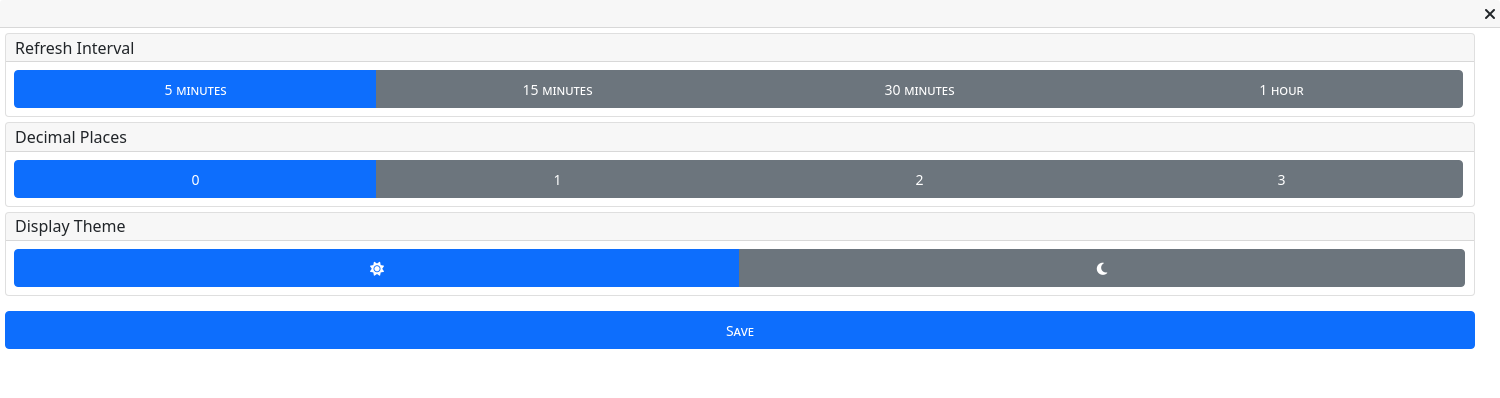
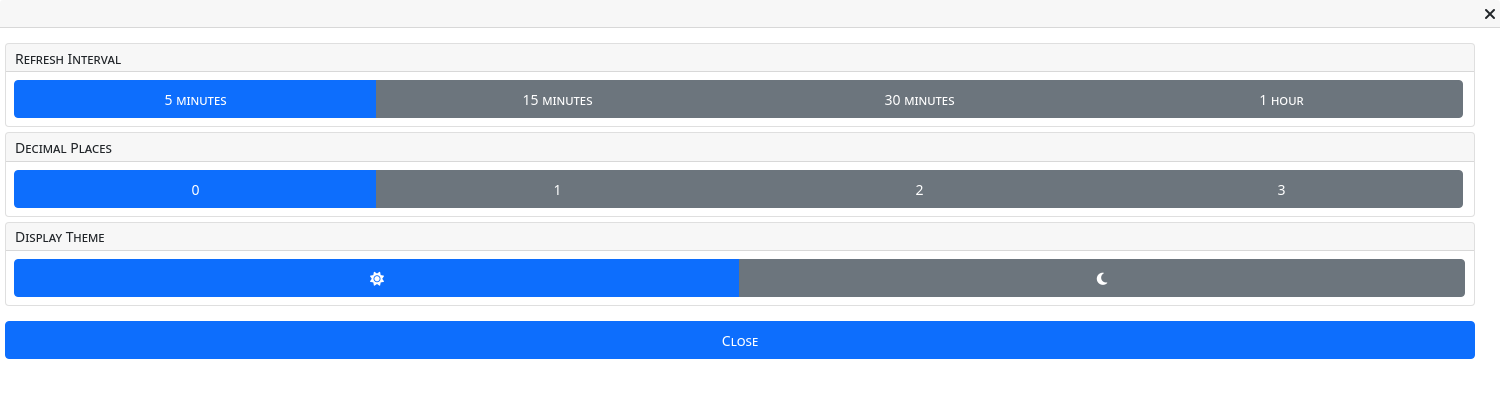
Before and after one commit to aaroncarpenter/fork-board, an Electron app: page src/userSettings.html in a window 1500 px wide. Drawn offline with Linux system fonts and the light colour scheme; no server answers; files whose address does not match are found by name.

```diff
--- a/src/main.js
+++ b/src/main.js
@@ -164,8 +164,8 @@
 function createUserSettingsWindow(clientCfg) {
    logger.info(`Creating the User Settings window`);
    userSettings = new BrowserWindow({
-      width: 500,
-      height: 375,
+      width: 550,
+      height: 400,
       modal: true,
       show: false,
       parent: win, // Make sure to add parent window here
--- a/src/userSettings.html
+++ b/src/userSettings.html
@@ -62,10 +62,10 @@
             </div>
          </div>
 
-         <div class="card">
+         <div class="card" style="margin-top: 15px;">
             <div class="card-header">
                <div style="margin-left: 5px;">
-                  Refresh Interval
+                  <small>Refresh Interval</small>
                </div>
             </div>
             <div class="card-body">
@@ -90,7 +90,7 @@
          <div class="card">
             <div class="card-header">
                <div style="margin-left: 5px;">
-                  Decimal Places
+                  <small>Decimal Places</small>
                </div>
             </div>
             <div class="card-body">
@@ -115,7 +115,7 @@
          <div class="card">
             <div class="card-header">
                <div style="margin-left: 5px;">
-                  Display Theme
+                  <small>Display Theme</small>
                </div>
             </div>
             <div class="card-body">
@@ -135,7 +135,7 @@
          <div class="form-group">
             <div style="width: 98%; margin: 5px; margin-top: 10px;" class="btn-group btn-group-sm btn-group-justified" role="group">
                <div class="btn-group" style="width: 100%">
-                  <button type="button" id="close-window" onclick="closeUserSettings();" class="btn btn-primary"><small>Save</small></button>
+                  <button type="button" id="close-window" onclick="closeUserSettings();" class="btn btn-primary"><small>Close</small></button>
                </div>
             </div>
          </div>
```
Also changed, not shown: assets/templates/card-template-dashboard.html (+1 -1 lines).
